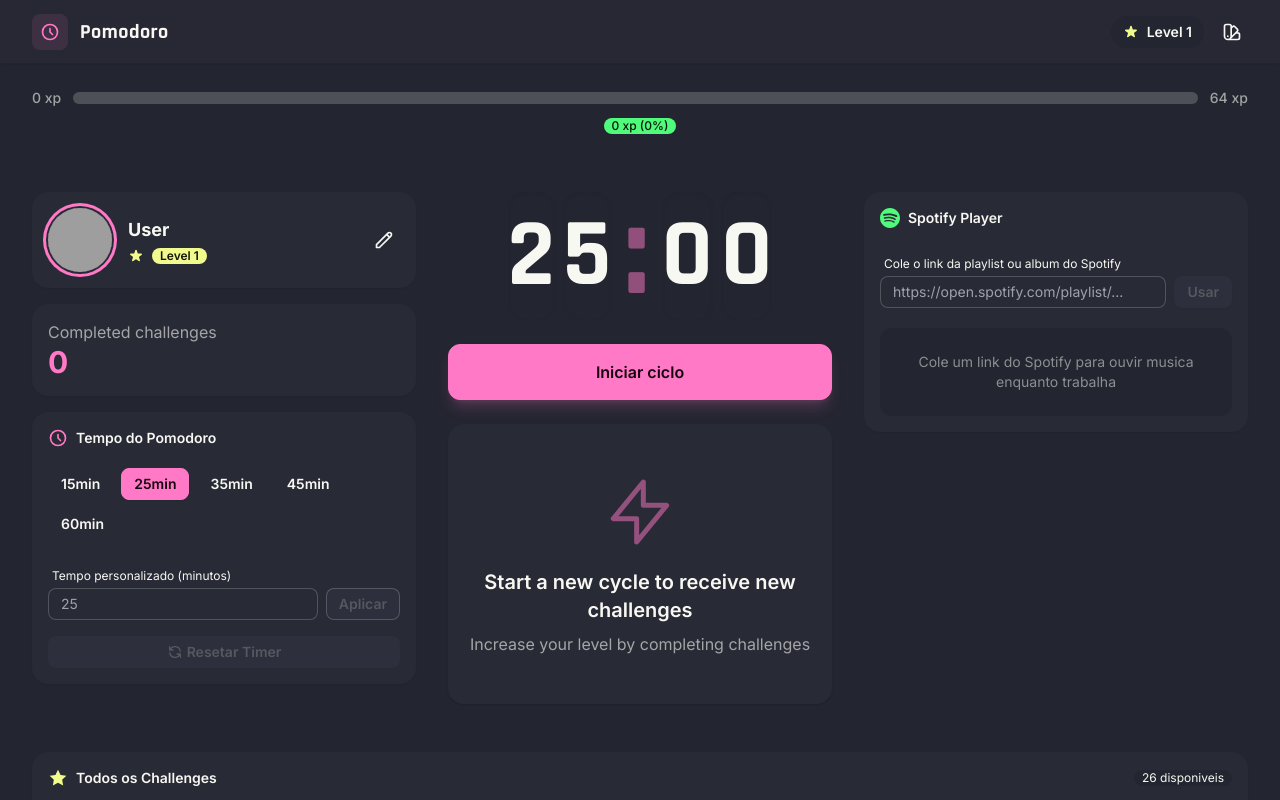
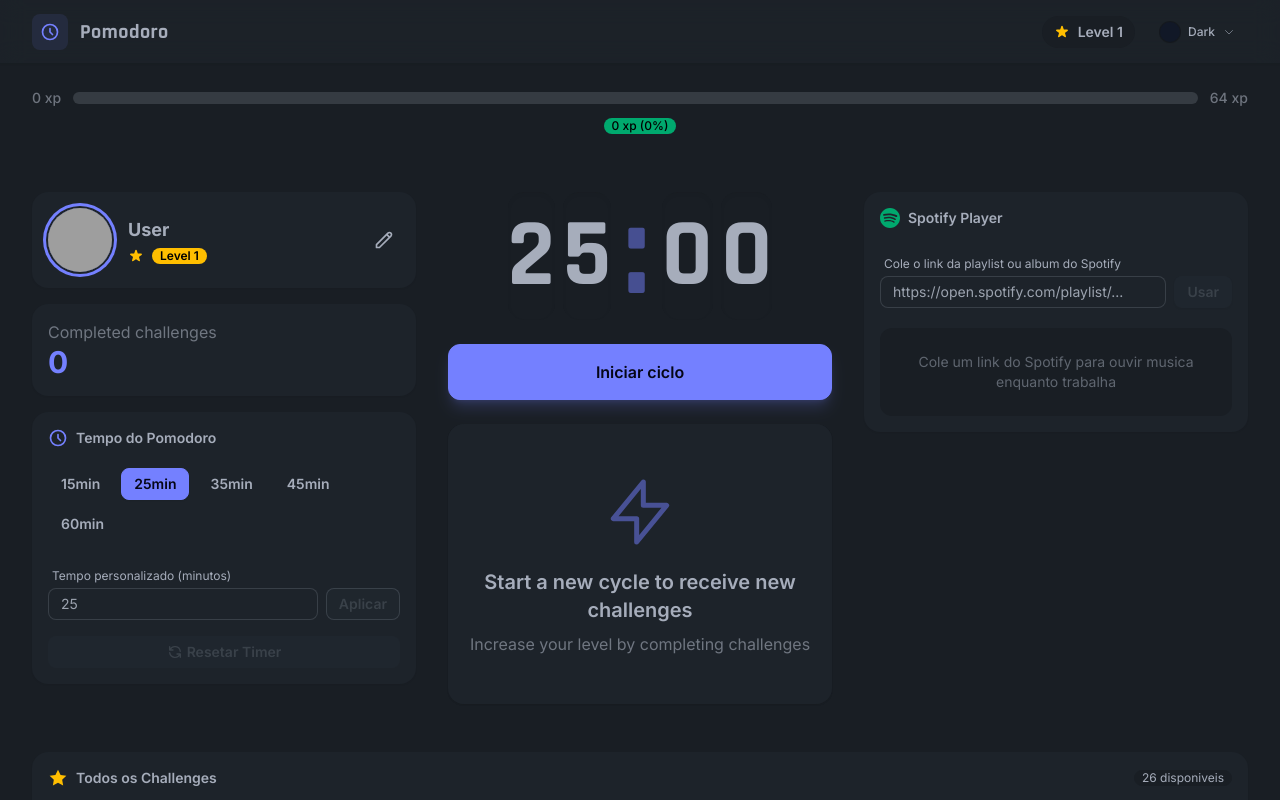
Before and after one commit to Azincourt-tech/pomodoro-nuxt, a Nuxt app: page / in a window 1280 px wide. Shown: the top 800 px of the page. Built offline with nearby package versions, Linux system fonts and the light colour scheme; grey boxes are pictures that could not be loaded.

Commit message:
Tema dark como padrao e seletor mais visivel
- Tema padrao alterado para dark
- Botao de tema no navbar mostra preview de cor e nome do tema
- Dropdown mais visivel com seta indicativa

```diff
--- a/layouts/default.vue
+++ b/layouts/default.vue
@@ -22,11 +22,13 @@
             <span class="text-sm font-semibold">Level {{ challenges.level }}</span>
           </div>
 
-          <!-- Theme toggle -->
+          <!-- Theme toggle - clearly visible -->
           <div class="dropdown dropdown-end">
-            <div tabindex="0" role="button" class="btn btn-ghost btn-sm btn-circle" title="Tema">
-              <svg class="w-5 h-5" fill="none" stroke="currentColor" viewBox="0 0 24 24">
-                <path stroke-linecap="round" stroke-linejoin="round" stroke-width="2" d="M7 21a4 4 0 01-4-4V5a2 2 0 012-2h4a2 2 0 012 2v12a4 4 0 01-4 4zm0 0h12a2 2 0 002-2v-4a2 2 0 00-2-2h-2.343M11 7.343l1.657-1.657a2 2 0 012.828 0l2.829 2.829a2 2 0 010 2.828l-8.486 8.485M7 17h.01" />
+            <div tabindex="0" role="button" class="btn btn-ghost btn-sm gap-2" title="Mudar tema">
+              <span class="w-5 h-5 rounded-full shadow-sm ring-1 ring-base-300" :class="themePreviewColor" />
+              <span class="hidden sm:inline text-xs font-medium capitalize">{{ theme.currentTheme }}</span>
+              <svg class="w-3 h-3 opacity-60" fill="none" stroke="currentColor" viewBox="0 0 24 24">
+                <path stroke-linecap="round" stroke-linejoin="round" stroke-width="2" d="M19 9l-7 7-7-7" />
               </svg>
             </div>
             <div tabindex="0" class="dropdown-content z-[10] mt-3 p-2 shadow-xl bg-base-100 rounded-box w-64 border border-base-300/50">
@@ -74,9 +76,27 @@
 </template>
 
 <script setup lang="ts">
+import { computed } from 'vue'
 import ExperienceBar from '~/components/atoms/ExperienceBar.vue'
 import ThemeSelector from '~/components/atoms/ThemeSelector.vue'
 import { useChallengesStore } from '~/stores/challenges'
+import { useThemeStore } from '~/stores/theme'
 
 const challenges = useChallengesStore()
+const theme = useThemeStore()
+
+const colorMap: Record<string, string> = {
+  light: 'bg-gray-100 border border-gray-300',
+  dark: 'bg-gray-900',
+  cupcake: 'bg-pink-200',
+  dracula: 'bg-purple-900',
+  synthwave: 'bg-fuchsia-600',
+  retro: 'bg-orange-200',
+  cyberpunk: 'bg-yellow-400',
+  valentine: 'bg-pink-400',
+  aqua: 'bg-cyan-400',
+  lofi: 'bg-gray-300',
+}
+
+const themePreviewColor = computed(() => colorMap[theme.currentTheme] || 'bg-gray-400')
 </script>
--- a/stores/theme.ts
+++ b/stores/theme.ts
@@ -9,7 +9,7 @@ export type ThemeName = (typeof AVAILABLE_THEMES)[number]
 
 export const useThemeStore = defineStore('theme', {
   state: () => ({
-    currentTheme: 'dracula' as ThemeName,
+    currentTheme: 'dark' as ThemeName,
   }),
 
   actions: {
```
